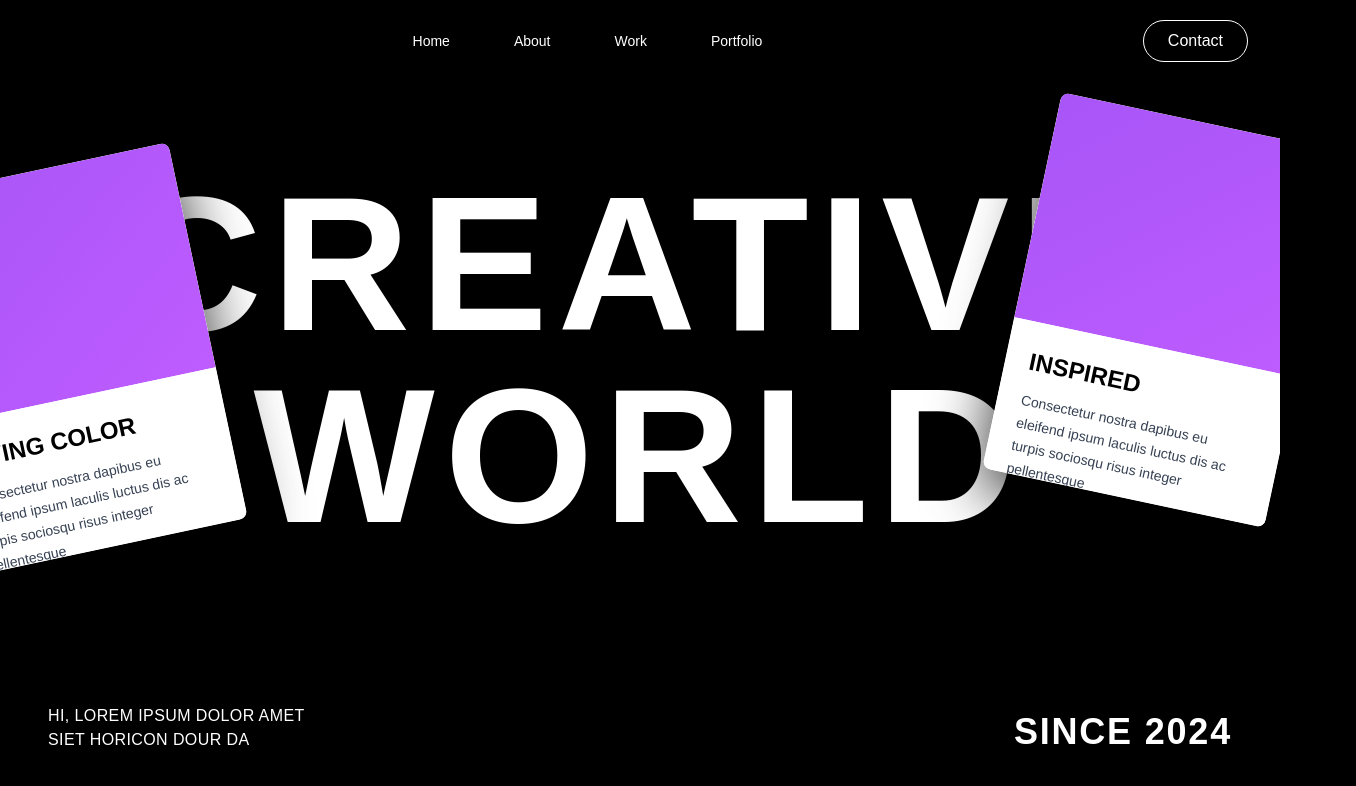
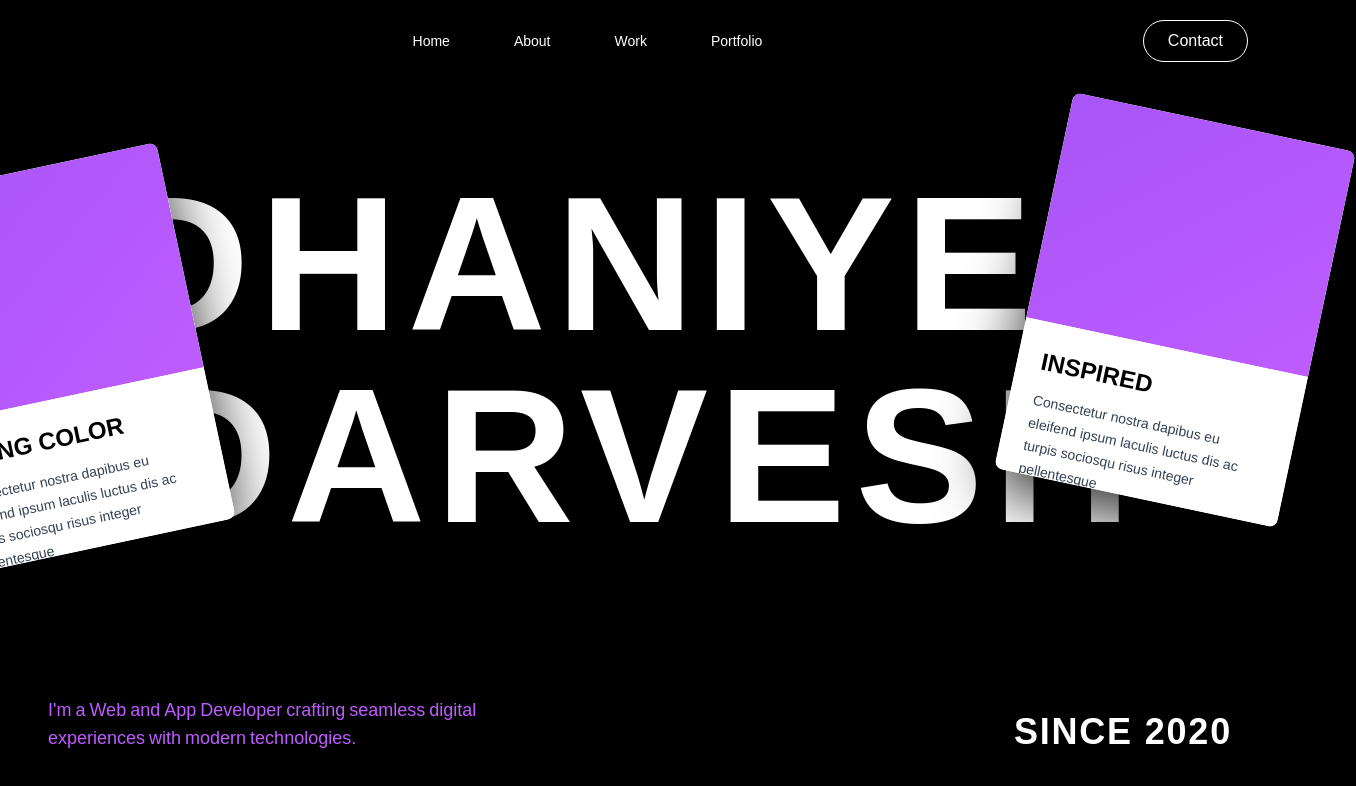
Before and after one commit to DHANIYEL/portfolio-v2, a Next.js app: page / in a window 1280 px wide. Shown: the top 786 px of the page, 1356 px wide, since content can reach past the window. Built offline with nearby package versions, Linux system fonts and the light colour scheme; a web font is replaced by a local one.

Commit message:
hover effects

```diff
--- a/app/components/Hero.tsx
+++ b/app/components/Hero.tsx
@@ -4,13 +4,13 @@ import React from "react";
 
 const Hero = () => {
   return (
-    <div className="relative h-screen w-full flex flex-col items-center justify-center overflow-hidden bg-black px-4 md:px-8">
+    <div className="relative min-h-screen w-full flex flex-col items-center justify-center overflow-visible bg-black px-4 md:px-8 py-20">
       {/* Main Title - CREATIVE WORLD */}
       <div className="relative z-10 mb-10 md:mb-20">
         <h1 className="text-white font-bold text-4xl sm:text-6xl md:text-8xl lg:text-9xl xl:text-[12rem] text-center tracking-wider leading-none uppercase">
-          CREATIVE
+          DHANIYEL
           <br />
-          WORLD
+          DARVESH
         </h1>
 
         {/* Left Card - LIVING COLOR */}
@@ -49,16 +49,39 @@ const Hero = () => {
       {/* Bottom Text */}
       <div className="absolute bottom-4 left-3 sm:bottom-6 sm:left-6 md:bottom-8 md:left-8 lg:bottom-12 lg:left-12 text-white max-w-[45%] sm:max-w-[50%] md:max-w-none">
         <p className="text-[0.6rem] leading-tight sm:text-xs sm:leading-normal md:text-sm lg:text-base uppercase tracking-wide">
-          HI, LOREM IPSUM DOLOR AMET
-          <br />
-          SIET HORICON DOUR DA
+          {/* HI, DHANIYEL DARVESH
+          <br /> */}
+          <span className="block text-[0.65rem] sm:text-sm md:text-base lg:text-lg max-w-lg text-[var(--color-primary)] normal-case tracking-normal">
+            {[
+              "I'm",
+              "a",
+              "Web",
+              "and",
+              "App",
+              "Developer",
+              "crafting",
+              "seamless",
+              "digital",
+              "experiences",
+              "with",
+              "modern",
+              "technologies.",
+            ].map((word, index) => (
+              <span
+                key={index}
+                className="cursor-pointer hover:text-white transition-colors duration-300 inline-block mr-1"
+              >
+                {word}
+              </span>
+            ))}
+          </span>
         </p>
       </div>
 
       {/* Since Year */}
       <div className="absolute bottom-4 right-3 sm:bottom-6 sm:right-6 md:bottom-8 md:right-8 lg:bottom-12 lg:right-12 text-white">
         <p className="text-sm sm:text-lg md:text-xl lg:text-2xl xl:text-4xl font-bold tracking-wider">
-          SINCE 2024
+          SINCE 2020
         </p>
       </div>
     </div>
```
